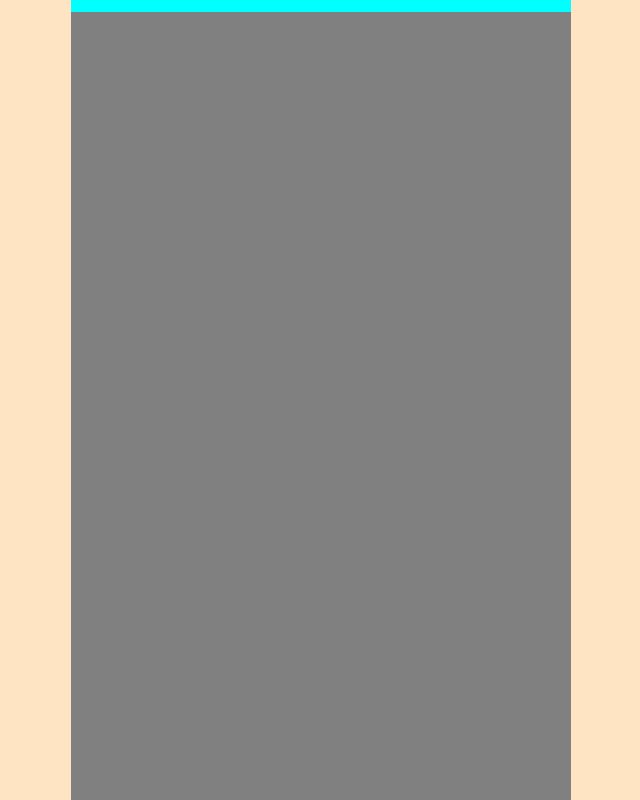
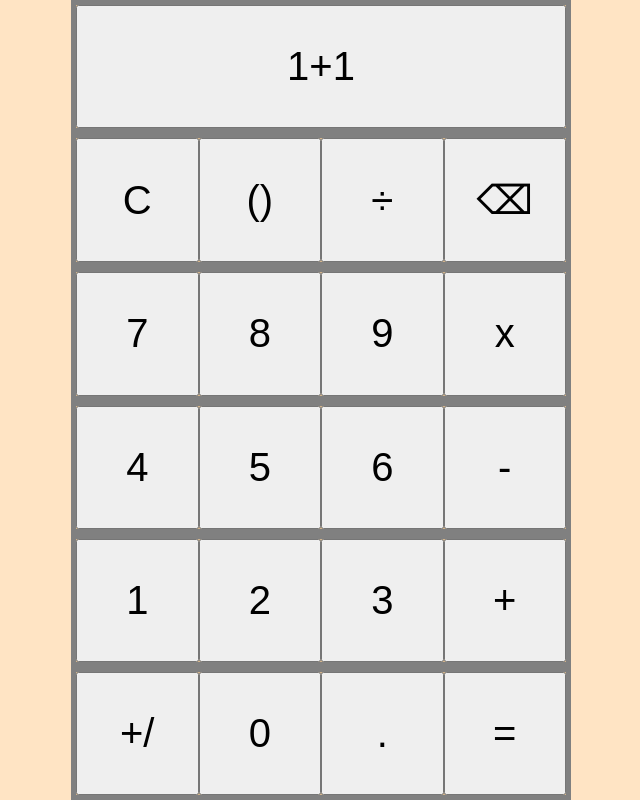
Before and after one commit to Tatadashi/odin-calculator, a plain HTML site: page index.html in a window 1280 px wide. Shown: the whole page, without its empty margins (319-959 px from the left). Drawn offline with Linux system fonts and the light colour scheme.

Commit message:
Add CSS for calculator buttons and screen
Create class with represent individual button with flex-basis 100% to have all buttons similarly sized. Screen CSS temporarily uses this class and text just to keep visual example. Colors are to be changed in final design.

```diff
--- a/index.html
+++ b/index.html
@@ -8,12 +8,39 @@
 </head>
 <body>
     <div id="calc-container">
-        <div class="button-row"></div>
-        <div class="button-row"></div>
-        <div class="button-row"></div>
-        <div class="button-row"></div>
-        <div class="button-row"></div>
-        <div class="button-row"></div>
+        <div class="button-row">
+            <button class="pad">1+1</button>
+        </div>
+        <div class="button-row">
+            <button class="pad">C</button>
+            <button class="pad">()</button>
+            <button class="pad">÷</button>
+            <button class="pad">⌫</button>
+        </div>
+        <div class="button-row">
+            <button class="pad">7</button>
+            <button class="pad">8</button>
+            <button class="pad">9</button>
+            <button class="pad">x</button>
+        </div>
+        <div class="button-row">
+            <button class="pad">4</button>
+            <button class="pad">5</button>
+            <button class="pad">6</button>
+            <button class="pad">-</button>
+        </div>
+        <div class="button-row">
+            <button class="pad">1</button>
+            <button class="pad">2</button>
+            <button class="pad">3</button>
+            <button class="pad">+</button>
+        </div>
+        <div class="button-row">
+            <button class="pad">+/</button>
+            <button class="pad">0</button>
+            <button class="pad">.</button>
+            <button class="pad">=</button>
+        </div>
     </div>
 </body>
 </html>
--- a/style.css
+++ b/style.css
@@ -13,10 +13,19 @@ body {
     width: 62.5dvh;
     max-height: 160dvw;
     max-width: 100dvw;
+    display: flex;
+    flex-direction: column;
 }
 
 .button-row {
-    background-color: aliceblue;
-    border: 1px solid;
-    border-color:aqua;
+    background-color: tan;
+    border: 5px solid;
+    border-color:gray;
+    flex-grow: 1;
+    display: flex;
 }
+
+.pad {
+    flex: 1 1 100%;
+    font-size: 40px;
+}
```
